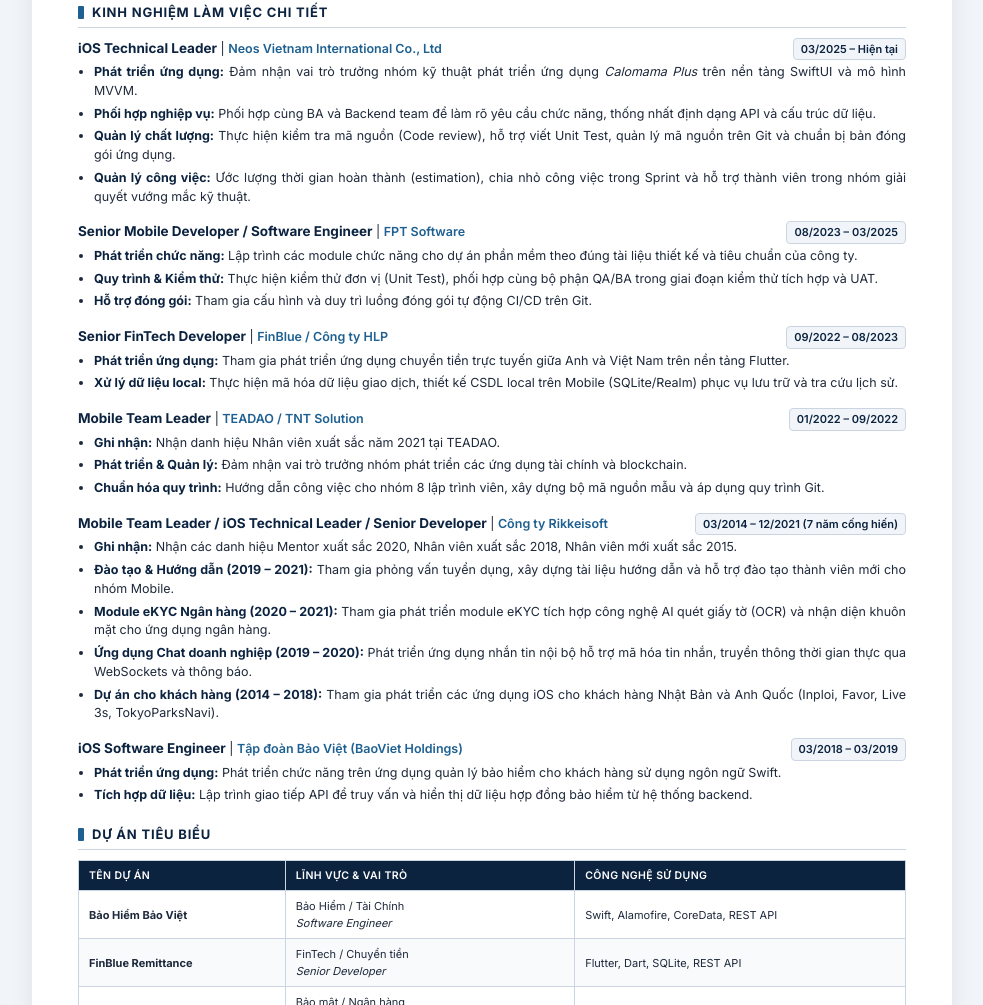
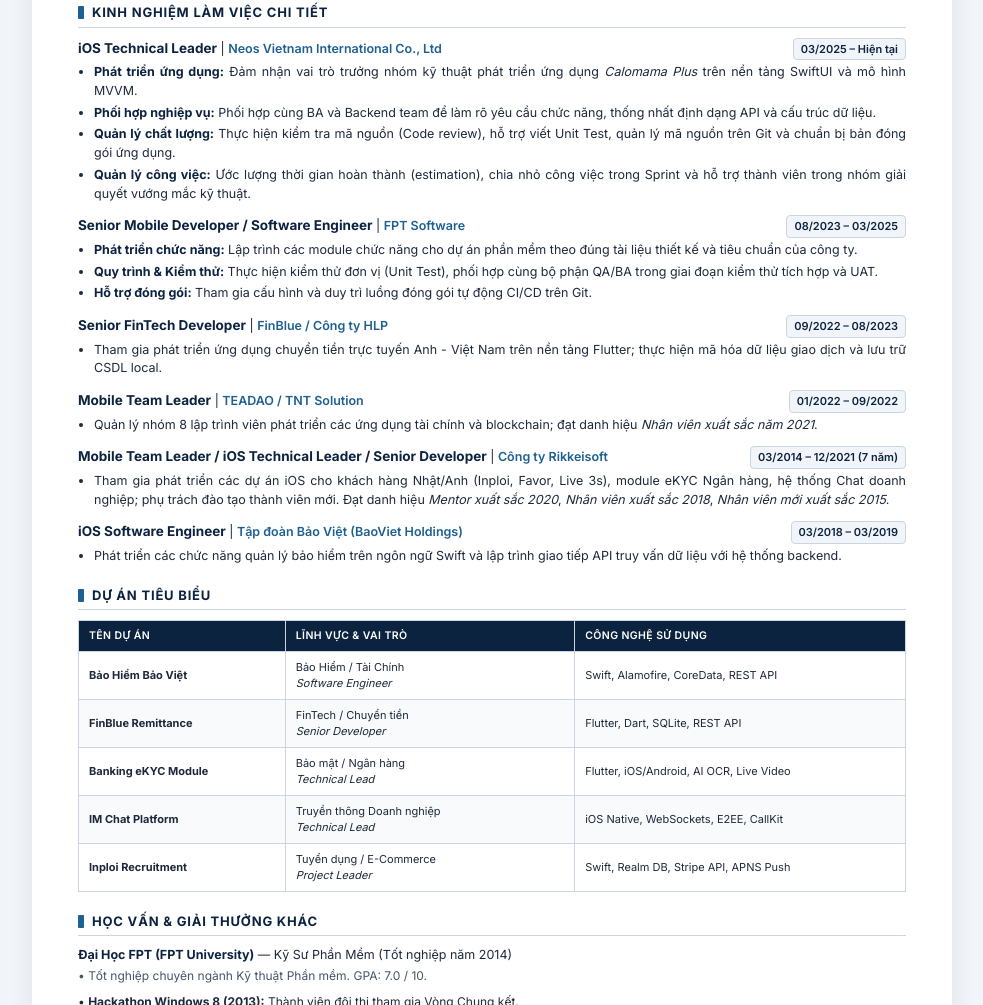
Before and after one commit to phucnd0604/agricesco-cv, a plain HTML site: page index.html in a window 1280 px wide. Shown: the part 1056-2061 px from the top of the page, without its empty margins (148-1131 px from the left). Drawn offline with Linux system fonts and the light colour scheme.

Commit message:
fix: Keep detailed bullet points for 2 most recent jobs and summarize older jobs

```diff
--- a/index.html
+++ b/index.html
@@ -271,7 +271,7 @@
 
         /* EXPERIENCE TIMELINE */
         .timeline-item {
-            margin-bottom: 15px;
+            margin-bottom: 12px;
         }
 
         .job-header {
@@ -311,7 +311,7 @@
         }
 
         .job-bullets li {
-            margin-bottom: 4px;
+            margin-bottom: 3px;
             text-align: justify;
         }
 
@@ -399,7 +399,7 @@
             }
 
             .timeline-item {
-                margin-bottom: 12px;
+                margin-bottom: 10px;
                 page-break-inside: avoid;
             }
 
@@ -565,11 +565,11 @@
         </div>
     </section>
 
-    <!-- KINH NGHIỆM LÀM VIỆC -->
+    <!-- KINH NGHIỆM LÀM VIỆC CHI TIẾT (2 CÔNG VIỆC GẦN NHẤT CHI TIẾT, CÁC CÔNG VIỆC CŨ TÓM TẮT) -->
     <section>
         <div class="section-title">Kinh Nghiệm Làm Việc Chi Tiết</div>
 
-        <!-- NEOS -->
+        <!-- 1. NEOS (CHI TIẾT) -->
         <div class="timeline-item">
             <div class="job-header">
                 <div>
@@ -585,7 +585,7 @@
             </ul>
         </div>
 
-        <!-- FPT SOFTWARE -->
+        <!-- 2. FPT SOFTWARE (CHI TIẾT) -->
         <div class="timeline-item">
             <div class="job-header">
                 <div>
@@ -600,7 +600,7 @@
             </ul>
         </div>
 
-        <!-- FINBLUE -->
+        <!-- 3. FINBLUE (TÓM TẮT CHUNG) -->
         <div class="timeline-item">
             <div class="job-header">
                 <div>
@@ -609,12 +609,11 @@
                 <span class="job-date">09/2022 – 08/2023</span>
             </div>
             <ul class="job-bullets">
-                <li><strong>Phát triển ứng dụng:</strong> Tham gia phát triển ứng dụng chuyển tiền trực tuyến giữa Anh và Việt Nam trên nền tảng Flutter.</li>
-                <li><strong>Xử lý dữ liệu local:</strong> Thực hiện mã hóa dữ liệu giao dịch, thiết kế CSDL local trên Mobile (SQLite/Realm) phục vụ lưu trữ và tra cứu lịch sử.</li>
+                <li>Tham gia phát triển ứng dụng chuyển tiền trực tuyến Anh - Việt Nam trên nền tảng Flutter; thực hiện mã hóa dữ liệu giao dịch và lưu trữ CSDL local.</li>
             </ul>
         </div>
 
-        <!-- TEADAO -->
+        <!-- 4. TEADAO (TÓM TẮT CHUNG) -->
         <div class="timeline-item">
             <div class="job-header">
                 <div>
@@ -623,30 +622,24 @@
                 <span class="job-date">01/2022 – 09/2022</span>
             </div>
             <ul class="job-bullets">
-                <li><strong>Ghi nhận:</strong> Nhận danh hiệu Nhân viên xuất sắc năm 2021 tại TEADAO.</li>
-                <li><strong>Phát triển & Quản lý:</strong> Đảm nhận vai trò trưởng nhóm phát triển các ứng dụng tài chính và blockchain.</li>
-                <li><strong>Chuẩn hóa quy trình:</strong> Hướng dẫn công việc cho nhóm 8 lập trình viên, xây dựng bộ mã nguồn mẫu và áp dụng quy trình Git.</li>
+                <li>Quản lý nhóm 8 lập trình viên phát triển các ứng dụng tài chính và blockchain; đạt danh hiệu <em>Nhân viên xuất sắc năm 2021</em>.</li>
             </ul>
         </div>
 
-        <!-- RIKKEISOFT -->
+        <!-- 5. RIKKEISOFT (TÓM TẮT CHUNG) -->
         <div class="timeline-item">
             <div class="job-header">
                 <div>
                     <span class="job-title">Mobile Team Leader / iOS Technical Leader / Senior Developer</span> | <span class="company-name">Công ty Rikkeisoft</span>
                 </div>
-                <span class="job-date">03/2014 – 12/2021 (7 năm cống hiến)</span>
+                <span class="job-date">03/2014 – 12/2021 (7 năm)</span>
             </div>
             <ul class="job-bullets">
-                <li><strong>Ghi nhận:</strong> Nhận các danh hiệu Mentor xuất sắc 2020, Nhân viên xuất sắc 2018, Nhân viên mới xuất sắc 2015.</li>
-                <li><strong>Đào tạo & Hướng dẫn (2019 – 2021):</strong> Tham gia phỏng vấn tuyển dụng, xây dựng tài liệu hướng dẫn và hỗ trợ đào tạo thành viên mới cho nhóm Mobile.</li>
-                <li><strong>Module eKYC Ngân hàng (2020 – 2021):</strong> Tham gia phát triển module eKYC tích hợp công nghệ AI quét giấy tờ (OCR) và nhận diện khuôn mặt cho ứng dụng ngân hàng.</li>
-                <li><strong>Ứng dụng Chat doanh nghiệp (2019 – 2020):</strong> Phát triển ứng dụng nhắn tin nội bộ hỗ trợ mã hóa tin nhắn, truyền thông thời gian thực qua WebSockets và thông báo.</li>
-                <li><strong>Dự án cho khách hàng (2014 – 2018):</strong> Tham gia phát triển các ứng dụng iOS cho khách hàng Nhật Bản và Anh Quốc (Inploi, Favor, Live 3s, TokyoParksNavi).</li>
+                <li>Tham gia phát triển các dự án iOS cho khách hàng Nhật/Anh (Inploi, Favor, Live 3s), module eKYC Ngân hàng, hệ thống Chat doanh nghiệp; phụ trách đào tạo thành viên mới. Đạt danh hiệu <em>Mentor xuất sắc 2020</em>, <em>Nhân viên xuất sắc 2018</em>, <em>Nhân viên mới xuất sắc 2015</em>.</li>
             </ul>
         </div>
 
-        <!-- BAOVIET -->
+        <!-- 6. BAOVIET (TÓM TẮT CHUNG) -->
         <div class="timeline-item">
             <div class="job-header">
                 <div>
@@ -655,8 +648,7 @@
                 <span class="job-date">03/2018 – 03/2019</span>
             </div>
             <ul class="job-bullets">
-                <li><strong>Phát triển ứng dụng:</strong> Phát triển chức năng trên ứng dụng quản lý bảo hiểm cho khách hàng sử dụng ngôn ngữ Swift.</li>
-                <li><strong>Tích hợp dữ liệu:</strong> Lập trình giao tiếp API để truy vấn và hiển thị dữ liệu hợp đồng bảo hiểm từ hệ thống backend.</li>
+                <li>Phát triển các chức năng quản lý bảo hiểm trên ngôn ngữ Swift và lập trình giao tiếp API truy vấn dữ liệu với hệ thống backend.</li>
             </ul>
         </div>
     </section>
```
Also changed, not shown: CV_NguyenDucPhuc_Agriseco.html (+14 -22 lines), 2 other files.
